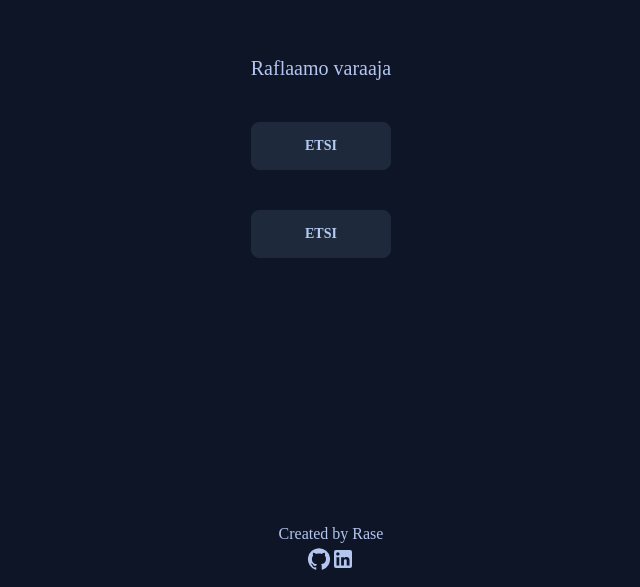
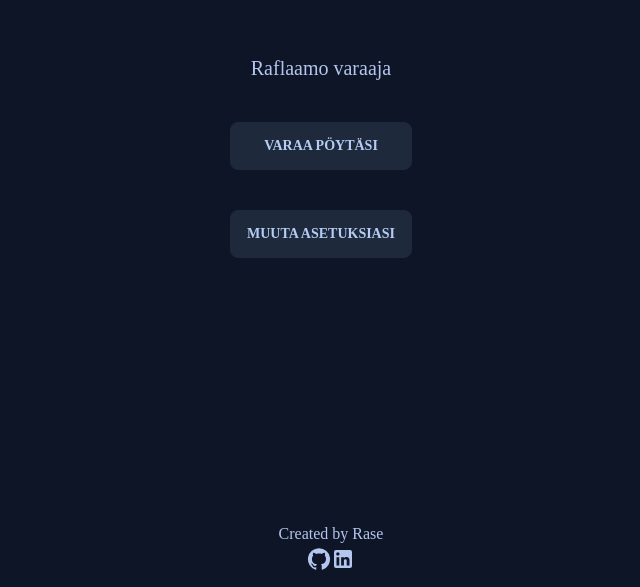
Before and after one commit to 52617365/varaapoyta, a Next.js app: page /varaa in a window 1280 px wide. Shown: the part 213-800 px from the top of the page, without its empty margins (309-949 px from the left). Built offline with nearby package versions, Linux system fonts and the light colour scheme.

Commit message:
Button now takes in text as props for re-usability instead of hard coding it into the component.

```diff
--- a/components/Button.tsx
+++ b/components/Button.tsx
@@ -1,6 +1,6 @@
 import React from "react";
 
-function Button() {
+function Button({text}: {text: string}) {
     const [buttonLoading, setButtonLoading] = React.useState(false);
 
     function setButton() {
@@ -10,7 +10,7 @@ function Button() {
     return (
         <>
             {buttonLoading ? <button className="btn loading">Ladataan...</button> :
-                <button onClick={setButton} type="submit" className="btn">Etsi</button>}
+                <button onClick={setButton} type="submit" className="btn">{text}</button>}
         </>
     )
 }
```
